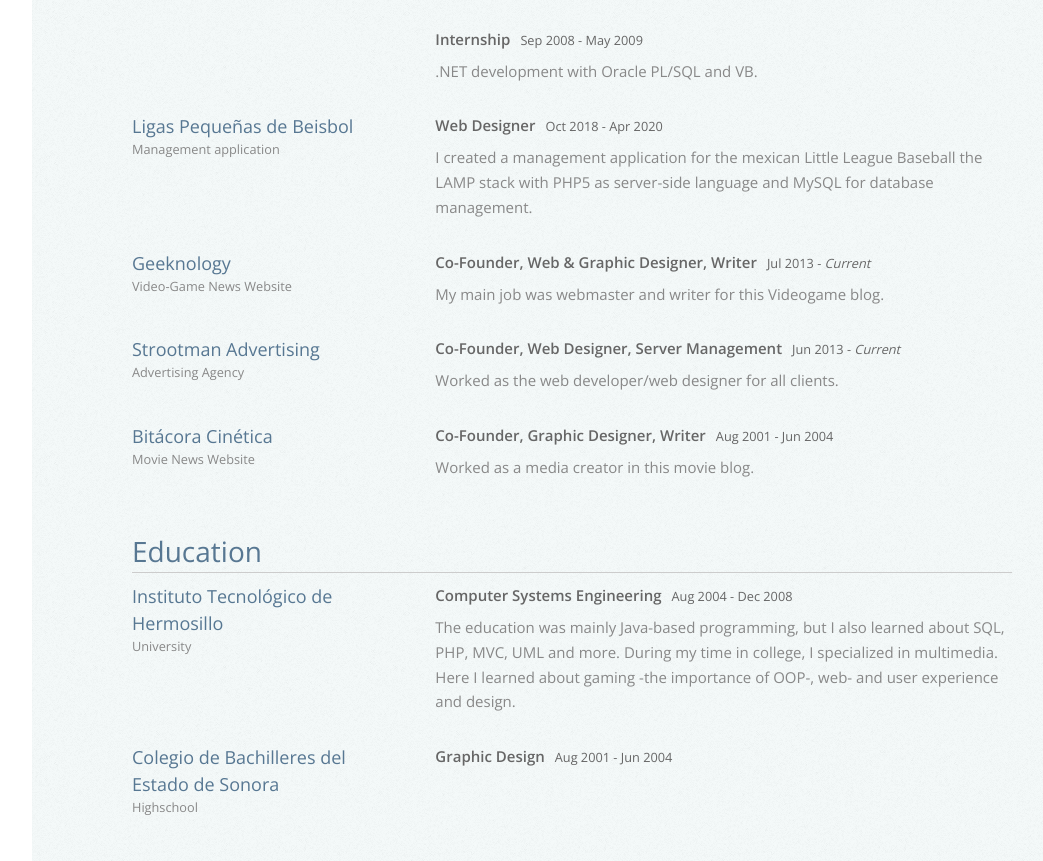
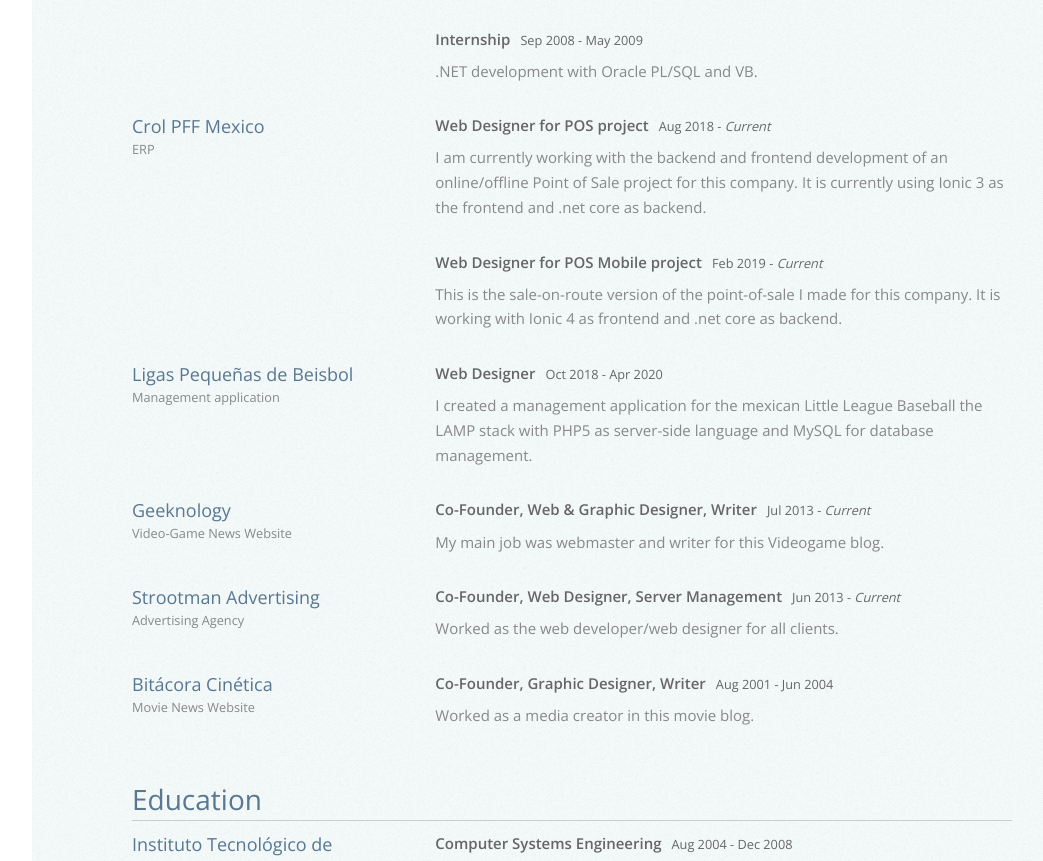
Before and after one commit to ElOrlyman/resume, a plain HTML site: page index.html in a window 1280 px wide. Shown: the part 1192-2053 px from the top of the page, without its empty margins (168-1211 px from the left). Drawn offline with nearby package versions, Linux system fonts and the light colour scheme; a web font is replaced by a local one.

Commit message:
Update index.html

```diff
--- a/index.html
+++ b/index.html
@@ -203,6 +203,28 @@
 										<strong>Internship<small class="period">Sep 2008 - May 2009</small></strong>
 										<span class="hidden-xs">
 											.NET development with Oracle PL/SQL and VB.
+										<span class="experience-details">
+										</span>
+									</p>
+								</div>
+							</div>
+							<div class="experience row">
+								<div class="col-md-4">
+									<h4 class="subtitle">Crol PFF Mexico</h4>
+									<small class="description">ERP</small>
+								</div>
+								<div class="col-md-8">
+									<p>
+										<strong>Web Designer for POS project<small class="period">Aug 2018 - <em>Current</em></small></strong>
+										<span class="hidden-xs">
+											I am currently working with the backend and frontend development of an online/offline Point of Sale project for this company. It is currently using Ionic 3 as the frontend and .net core as backend.
+										<span class="experience-details">
+										</span>
+									</p>
+									<p>
+										<strong>Web Designer for POS Mobile project<small class="period">Feb 2019 - <em>Current</em></small></strong>
+										<span class="hidden-xs">
+											This is the sale-on-route version of the point-of-sale I made for this company. It is working with Ionic 4 as frontend and .net core as backend.
 										<span class="experience-details">
 										</span>
 									</p>
```
